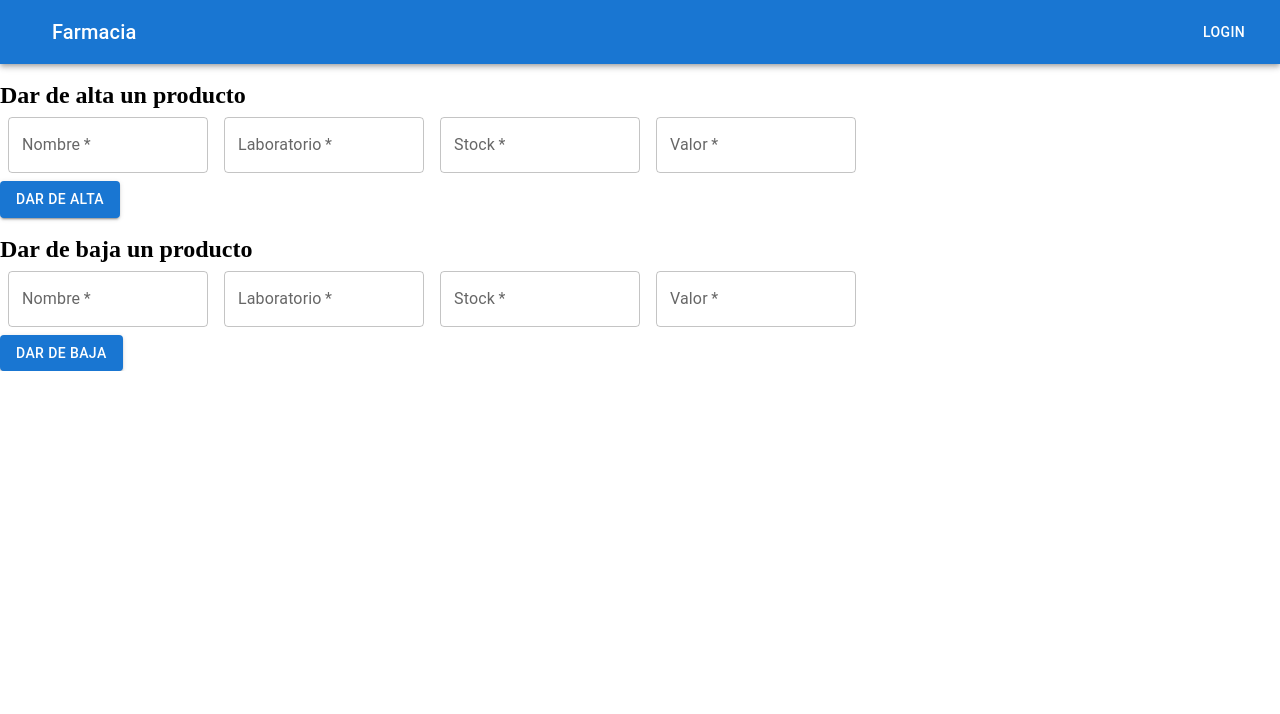
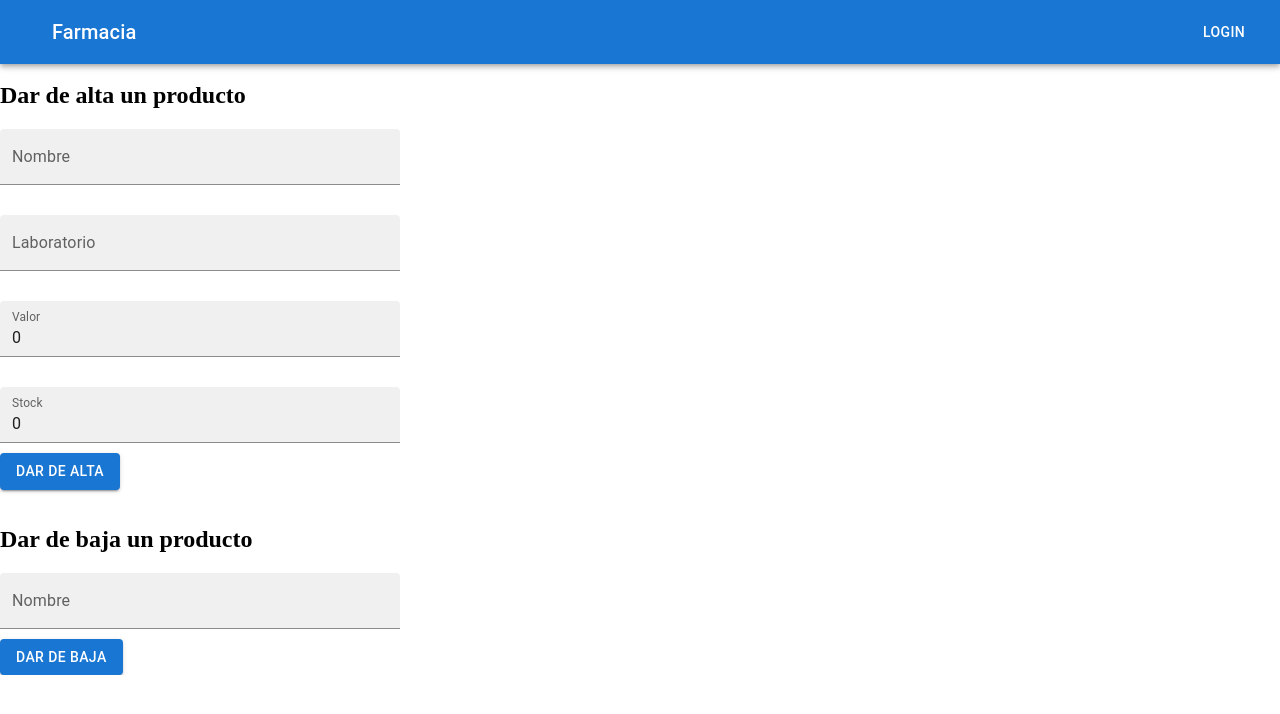
Before and after one commit to Laureanorosales/proyecto1, a Next.js app in the folder proyecto1/: page /stock in a window 1280 px wide. Shown: the top 714 px of the page. Built offline with nearby package versions, Linux system fonts and the light colour scheme.

Commit message:
alta y baja funciona

```diff
--- a/proyecto1/src/models/medicamentos.js
+++ b/proyecto1/src/models/medicamentos.js
@@ -13,5 +13,9 @@ const medicamentosSchema = new Schema({
   Valor: {
     type: Number,
   },
+  active: {
+    type: Boolean,
+    default: true,
+  },
 });
 export default models.Medicamentos || model("Medicamentos", medicamentosSchema);
--- a/proyecto1/src/pages/api/medicamento.js
+++ b/proyecto1/src/pages/api/medicamento.js
@@ -17,9 +17,11 @@ export default async (req, res) => {
       break;
     case "GET":
       try {
-        const { search  } = req.query;
+        const { search } = req.query;
         if (!search) {
-          const medic = await medicamentos.find({}).select("NombreMed LaboratorioDes Valor");
+          const medic = await medicamentos
+            .find({})
+            .select("NombreMed LaboratorioDes Valor");
           if (!medic) {
             throw new httpError(404, `Medicamento no encontrado`);
           }
@@ -27,7 +29,7 @@ export default async (req, res) => {
         }
         if (search) {
           const medic = await medicamentos
-            .find({ NombreMed :{$regex: new RegExp(search)}})
+            .find({ NombreMed: { $regex: new RegExp(search) } })
             .select("NombreMed LaboratorioDes Valor");
           if (!medic) {
             throw new httpError(404, `Medicamento no encontrado`);
@@ -37,6 +39,19 @@ export default async (req, res) => {
       } catch (err) {
         res.status(err?.status || 500).send({ message: err.message });
       }
+    case "PUT":
+      try {
+        const { NombreMed } = req.body;
+        console.log(NombreMed)
+        const medEnc = await medicamentos.findOne({ NombreMed });
+        if (!medEnc) {
+          throw new httpError(404, `Medicamento no encontrado`);
+        }
+        await medicamentos.updateOne({ NombreMed }, { active: false });
+        res.status(200).send({ message: "success" });
+      } catch (err) {
+        res.status(err?.status || 500).send({ message: err.message });
+      }
       break;
     default:
       return res.status(404);
--- a/proyecto1/src/pages/index.js
+++ b/proyecto1/src/pages/index.js
@@ -3,7 +3,6 @@ import Navbar from "@/components/Navbar"
 
 export default function Home() {
   return (
-
     <div>
       <Navbar/>
     </div>
--- a/proyecto1/src/pages/register.js
+++ b/proyecto1/src/pages/register.js
@@ -31,7 +31,7 @@ const register = () => {
   };
 
   const handleChange = (e) => {
-    setUser({
+    setUserDelete({
       ...userDelete,
       [e.target.name]: e.target.value,
     });
--- a/proyecto1/src/pages/stock.js
+++ b/proyecto1/src/pages/stock.js
@@ -1,93 +1,138 @@
-import * as React from "react";
+import React, { useState } from "react";
 import Box from "@mui/material/Box";
 import TextField from "@mui/material/TextField";
 import Navbar from "@/components/Navbar";
 import { Button } from "@mui/material";
+//react-toastify
+import { ToastContainer, toast } from "react-toastify";
+import "react-toastify/dist/ReactToastify.css";
+//axios
+import axios from "axios";
+//next
+import { useRouter } from "next/router";
 const stock = () => {
+  const router = useRouter();
+  const [med, setMed] = useState({
+    NombreMed: "",
+    LaboratorioDes: "",
+    Valor: 0,
+    Stock: 0,
+  });
+  const [medDelete, setMedDelete] = useState({
+    NombreMed: "",
+  });
+
+  const handleChange = (e) => {
+    setMed({
+      ...med,
+      [e.target.name]: e.target.value,
+    });
+  };
+  const handleChangeDelete = (e) => {
+    setMedDelete({
+      ...medDelete,
+      [e.target.name]: e.target.value,
+    });
+  };
+  const handleDelete = async (e) => {
+    try {
+      e.preventDefault();
+      await axios.put("api/medicamento", medDelete);
+      toast.success("Baja realizada con exito!");
+      router.push("/homeadmin");
+    } catch (err) {
+      console.log(err);
+      toast.error(err.response.data.message);
+    }
+  };
+
+  const handleSubmit = async (e) => {
+    try {
+      e.preventDefault();
+      await axios.post("api/medicamento", med);
+      toast.success("Alta realizada con exito!");
+      router.push("/homeadmin");
+    } catch (err) {
+      console.log(err);
+      toast.error(err.response.data.message);
+    }
+  };
+
   return (
     <div>
       <Navbar />
       <br />
       <h2>Dar de alta un producto</h2>
-      <Box
-        component="form"
-        sx={{
-          "& .MuiTextField-root": { m: 1, width: "25ch" },
-        }}
-        noValidate
-        autoComplete="off"
-      >
+      <form onSubmit={handleSubmit}>
+        <Box sx={{ width: "400px" }}>
           <div></div>
           <div>
             <TextField
-            required
-            id="outlined-required"
+              sx={{ width: "100%", marginBottom: "10px", marginTop: "20px" }}
+              variant="filled"
               label="Nombre"
-            defaultValue=""
+              id="NombreMed"
+              value={med.NombreMed}
+              name="NombreMed"
+              onChange={handleChange}
             />
             <TextField
-            required
-            id="outlined-required"
+              sx={{ width: "100%", marginBottom: "10px", marginTop: "20px" }}
+              variant="filled"
               label="Laboratorio"
-            defaultValue=""
+              id="LaboratorioDes"
+              value={med.LaboratorioDes}
+              name="LaboratorioDes"
+              onChange={handleChange}
             />
             <TextField
-            required
-            id="outlined-required"
-            label="Stock"
-            defaultValue=""
+              sx={{ width: "100%", marginBottom: "10px", marginTop: "20px" }}
+              variant="filled"
+              label="Valor"
+              id="Valor"
+              value={med.Valor}
+              name="Valor"
+              onChange={handleChange}
             />
             <TextField
-            required
-            id="outlined-required"
-            label="Valor"
-            defaultValue=""
+              sx={{ width: "100%", marginBottom: "10px", marginTop: "20px" }}
+              variant="filled"
+              label="Stock"
+              id="Stock"
+              value={med.Stock}
+              name="Stock"
+              onChange={handleChange}
             />
           </div>
         </Box>
-      <Button variant="contained">Dar de Alta</Button>
+        <Button type="submit" variant="contained">
+          Dar de Alta
+        </Button>
+      </form>
 
       <br />
       <br />
 
       <h2>Dar de baja un producto</h2>
-      <Box
-        component="form"
-        sx={{
-          "& .MuiTextField-root": { m: 1, width: "25ch" },
-        }}
-        noValidate
-        autoComplete="off"
-      >
+      <form onSubmit={handleDelete}>
+        <Box sx={{ width: "400px" }}>
           <div></div>
           <div>
             <TextField
-            required
-            id="outlined-required"
+              sx={{ width: "100%", marginBottom: "10px", marginTop: "20px" }}
+              variant="filled"
               label="Nombre"
-            defaultValue=""
-          />
-          <TextField
-            required
-            id="outlined-required"
-            label="Laboratorio"
-            defaultValue=""
-          />
-          <TextField
-            required
-            id="outlined-required"
-            label="Stock"
-            defaultValue=""
-          />
-          <TextField
-            required
-            id="outlined-required"
-            label="Valor"
-            defaultValue=""
+              id="NombreMed"
+              value={medDelete.NombreMed}
+              name="NombreMed"
+              onChange={handleChangeDelete}
             />
           </div>
         </Box>
-      <Button variant="contained">Dar de Baja</Button>
+        <Button type="submit" variant="contained">
+          Dar de Baja
+        </Button>
+      </form>
     </div>
   );
 };
```
Lines whose indentation alone changed are shown as unchanged.
